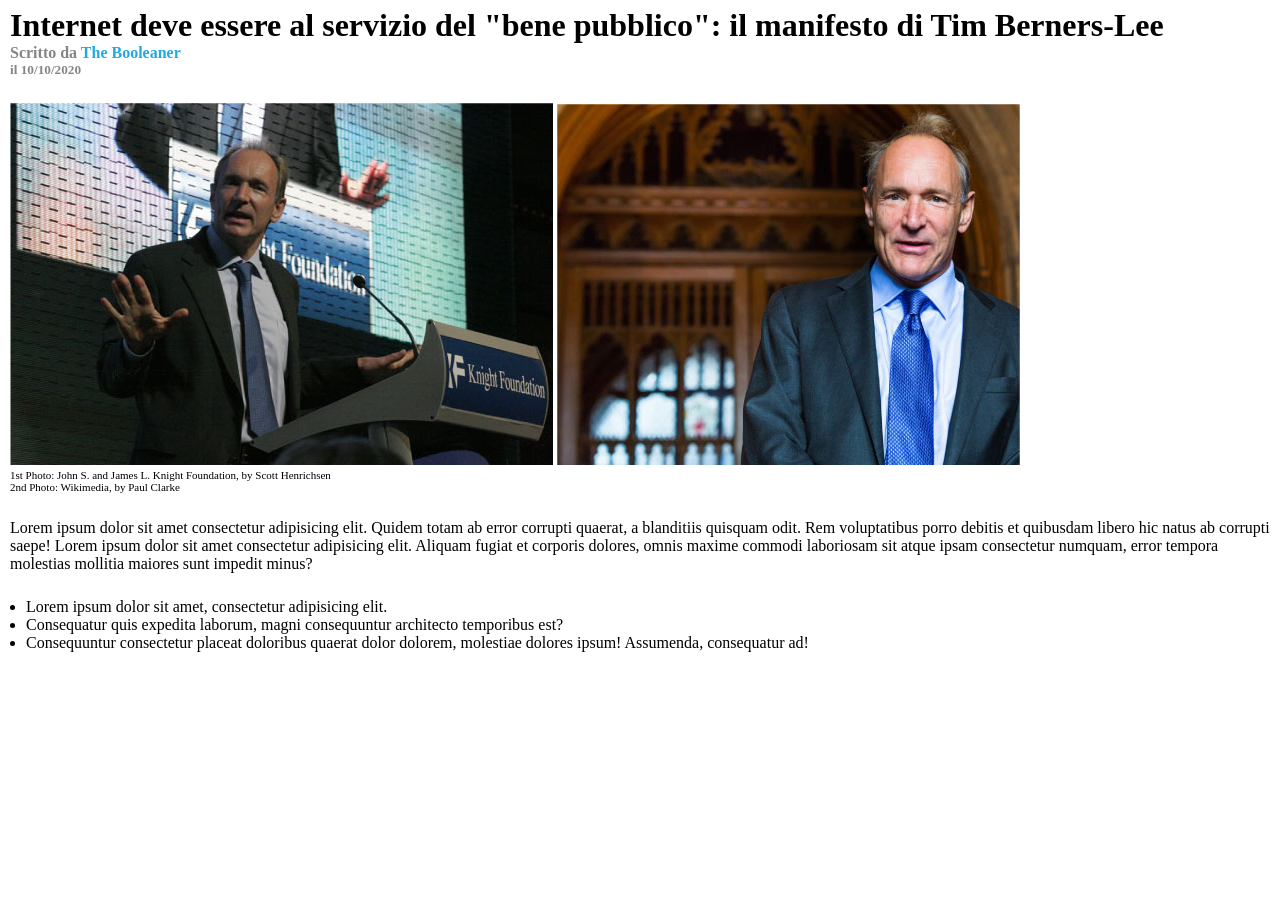
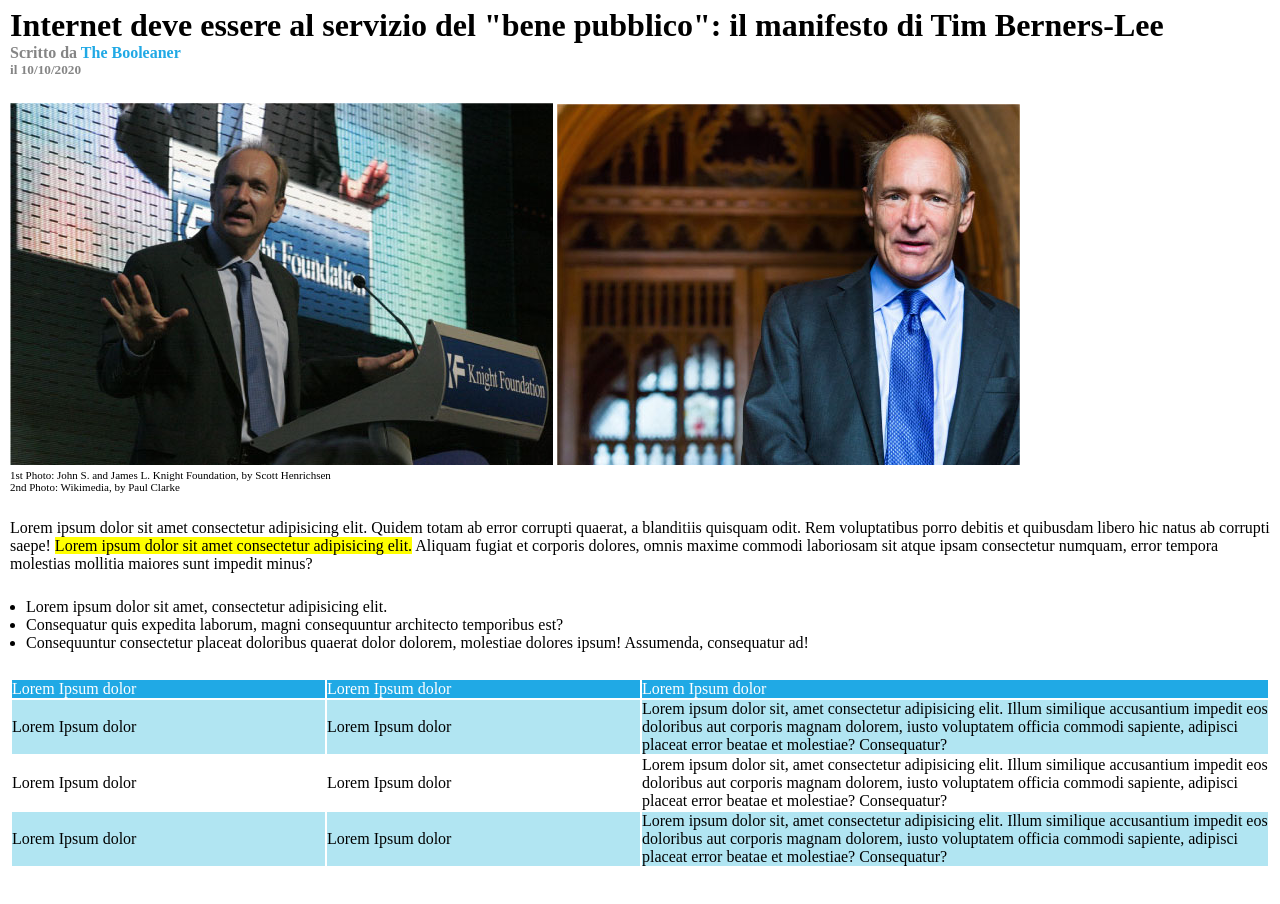
Before and after one commit to andrea-mangiapia/html-css-booleaner, a plain HTML site: page index.html in a window 1280 px wide. Shown: the part 93-997 px from the top of the page. Before the commit the page ends 800 px from the top, so only its background shows below. Drawn offline with Linux system fonts and the light colour scheme.

Commit message:
add table

```diff
--- a/css/style.css
+++ b/css/style.css
@@ -26,6 +26,10 @@ header {
     margin-bottom: 2vw;
 }
 
+.highlights {
+    background-color: yellow;
+}
+
 .author {
     color: #858585;
 }
@@ -50,3 +54,23 @@ header {
     margin-left: 16px;
     margin-bottom: 2vw;
 }
+
+/* tabella */
+table {
+    width: 100%;
+    margin-bottom: 2vw;
+}
+
+.riga-head {
+    background-color: #20a9e5;
+    border: 0px;
+    color: white;
+}
+
+.riga-pari {
+    background-color: #b1e5f2;
+}
+
+.column-3 {
+    width: 50%;
+}
--- a/index.html
+++ b/index.html
@@ -47,10 +47,11 @@
 
             <!--Contenuto articolo-->
             <div class="article-content">
-                <p>Lorem ipsum dolor sit amet consectetur adipisicing elit. Quidem totam ab error corrupti quaerat, a blanditiis quisquam odit. Rem voluptatibus porro debitis et quibusdam libero hic natus ab corrupti saepe! Lorem ipsum dolor sit amet consectetur adipisicing elit. Aliquam fugiat et corporis dolores, omnis maxime commodi laboriosam sit atque ipsam consectetur numquam, error tempora molestias mollitia maiores sunt impedit minus?</p>
+                <p>Lorem ipsum dolor sit amet consectetur adipisicing elit. Quidem totam ab error corrupti quaerat, a blanditiis quisquam odit. Rem voluptatibus porro debitis et quibusdam libero hic natus ab corrupti saepe! <span class="highlights">Lorem ipsum dolor sit amet consectetur adipisicing elit.</span> Aliquam fugiat et corporis dolores, omnis maxime commodi laboriosam sit atque ipsam consectetur numquam, error tempora molestias mollitia maiores sunt impedit minus?</p>
 
             </div>
 
+            <!--Elenco puntato-->
             <div class="article-list">
                 <ul>
                     <li>Lorem ipsum dolor sit amet, consectetur adipisicing elit.</li>
@@ -59,7 +60,39 @@
                 </ul>
             </div>
 
+            <!--Tabella-->
+            <div>
+                <table>
+                    <thead>
+                        <tr class="riga-head">
+                            <td>Lorem Ipsum dolor</td>
+                            <td>Lorem Ipsum dolor</td>
+                            <td class="column-3">Lorem Ipsum dolor</td>
+                        </tr>
+                    </thead>
 
+                    <tbody>
+                        <tr class="riga-pari">
+                            <td>Lorem Ipsum dolor</td>
+                            <td>Lorem Ipsum dolor</td>
+                            <td class="column-3">Lorem ipsum dolor sit, amet consectetur adipisicing elit. Illum similique accusantium impedit eos doloribus aut corporis magnam dolorem, iusto voluptatem officia commodi sapiente, adipisci placeat error beatae et molestiae? Consequatur?</td>
+                        </tr>
+
+                        <tr>
+                            <td>Lorem Ipsum dolor</td>
+                            <td>Lorem Ipsum dolor</td>
+                            <td class="column-3">Lorem ipsum dolor sit, amet consectetur adipisicing elit. Illum similique accusantium impedit eos doloribus aut corporis magnam dolorem, iusto voluptatem officia commodi sapiente, adipisci placeat error beatae et molestiae? Consequatur?</td>
+                        </tr>
+
+                        <tr class="riga-pari">
+                            <td>Lorem Ipsum dolor</td>
+                            <td>Lorem Ipsum dolor</td>
+                            <td class="column-3">Lorem ipsum dolor sit, amet consectetur adipisicing elit. Illum similique accusantium impedit eos doloribus aut corporis magnam dolorem, iusto voluptatem officia commodi sapiente, adipisci placeat error beatae et molestiae? Consequatur?</td>
+                        </tr>
+                    </tbody>
+
+                </table>
+            </div>
 
         </div>
 
```
